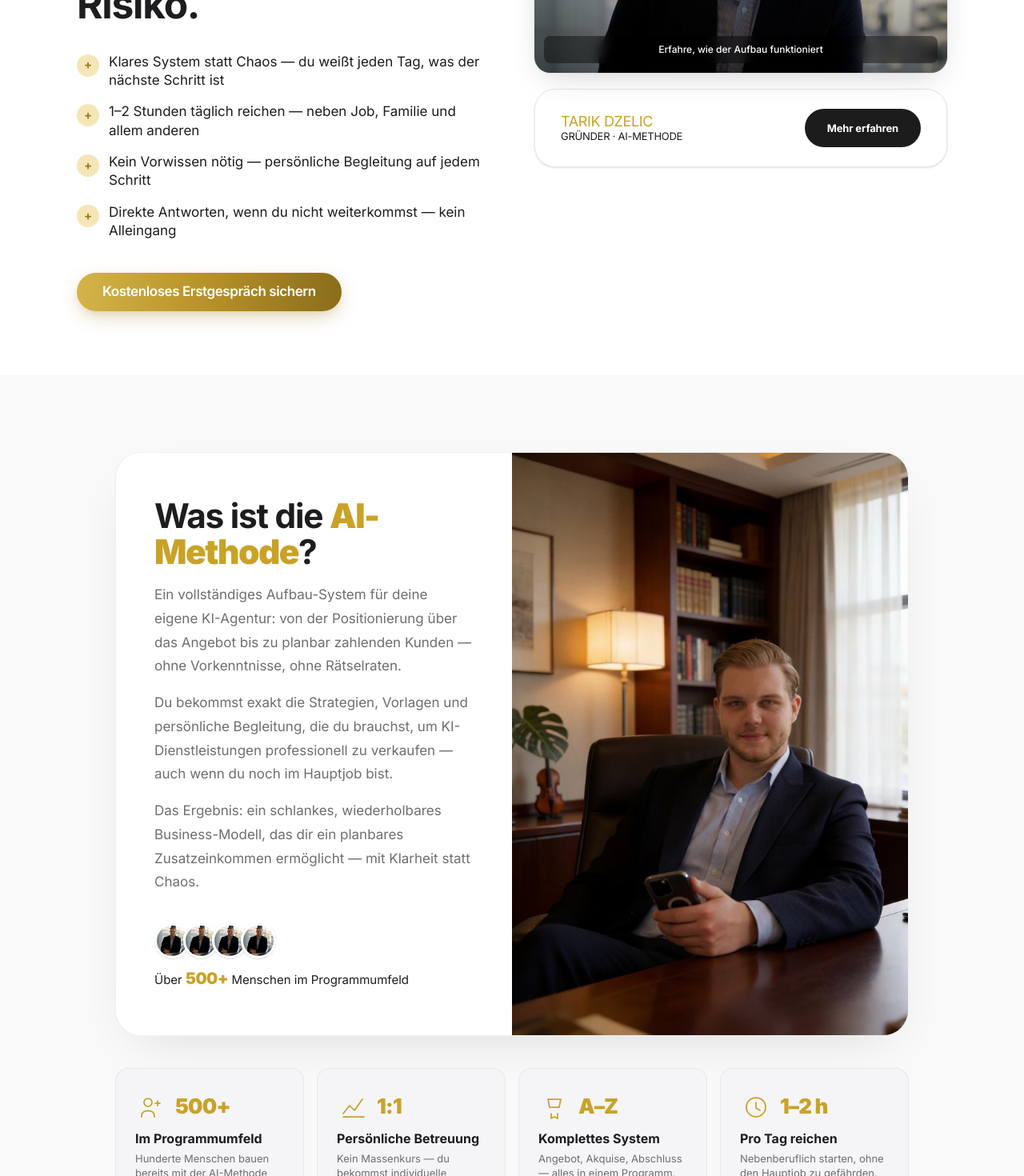
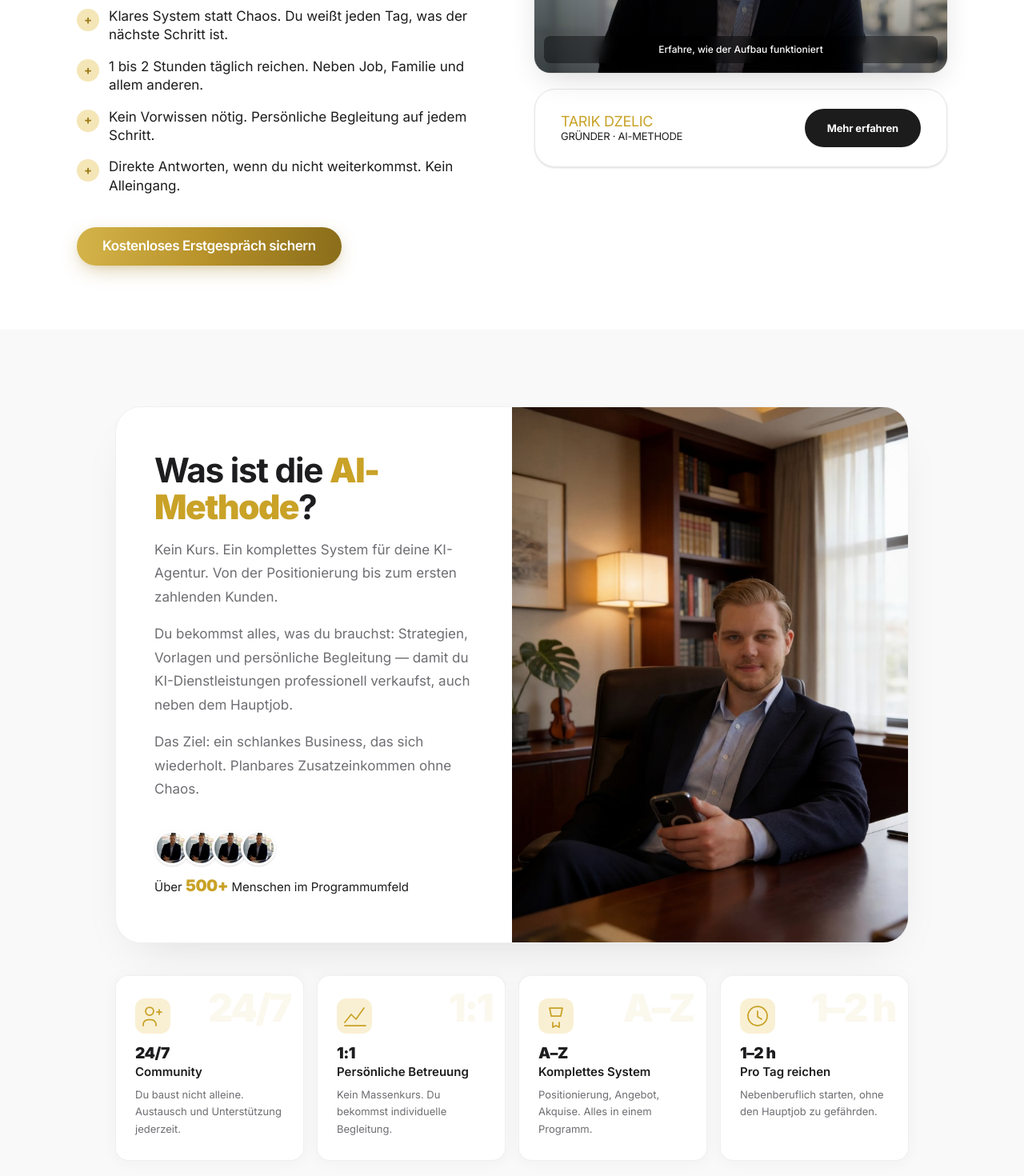
Before and after one commit to AIMETHODE/ai-methode, a Next.js app: page / in a window 1280 px wide. Shown: the part 340-1810 px from the top of the page at 80% size. Built offline with nearby package versions, Linux system fonts and the light colour scheme; no server answers.

Commit message:
Textanpassungen: Hero, WhatIsMethod, Testimonials, Stat-Karten
Made-with: Cursor

```diff
--- a/components/landing/Hero.tsx
+++ b/components/landing/Hero.tsx
@@ -8,10 +8,10 @@ import { CTAButton } from "@/components/CTAButton";
 import { PlayTriangle } from "@/components/ui/PlayTriangle";
 
 const bullets = [
-  "Klares System statt Chaos — du weißt jeden Tag, was der nächste Schritt ist",
-  "1–2 Stunden täglich reichen — neben Job, Familie und allem anderen",
-  "Kein Vorwissen nötig — persönliche Begleitung auf jedem Schritt",
-  "Direkte Antworten, wenn du nicht weiterkommst — kein Alleingang",
+  "Klares System statt Chaos. Du weißt jeden Tag, was der nächste Schritt ist.",
+  "1 bis 2 Stunden täglich reichen. Neben Job, Familie und allem anderen.",
+  "Kein Vorwissen nötig. Persönliche Begleitung auf jedem Schritt.",
+  "Direkte Antworten, wenn du nicht weiterkommst. Kein Alleingang.",
 ];
 
 export function Hero() {
@@ -24,7 +24,7 @@ export function Hero() {
           transition={{ duration: 0.45 }}
         >
           <h1 className="font-sans text-[1.75rem] font-bold leading-[1.14] tracking-tight text-ink sm:text-5xl lg:text-[3.1rem]">
-            Deine <span className="text-gold-hero">KI-Agentur</span> 2026 —{" "}
+            Deine <span className="text-gold-hero">KI-Agentur</span> 2026{" "}
             nebenberuflich, ohne Risiko.
           </h1>
           <ul className="mt-8 space-y-4">
--- a/components/landing/TestimonialsAbsolventen.tsx
+++ b/components/landing/TestimonialsAbsolventen.tsx
@@ -23,7 +23,7 @@ export function TestimonialsAbsolventen() {
               Das sagen unsere <span className="text-gold">Teilnehmer</span>
             </>
           }
-          subtitle="Echte Menschen, echte Resultate \u2014 keine leeren Versprechen."
+          subtitle="Erfahrungen von Teilnehmern, die mit der AI-Methode gestartet sind."
         />
         <div className="mt-10 grid gap-4 sm:mt-12 sm:grid-cols-2 sm:gap-6">
           {items.map((x) => (
--- a/components/landing/WhatIsMethod.tsx
+++ b/components/landing/WhatIsMethod.tsx
@@ -9,21 +9,21 @@ const statCards: {
 }[] = [
   {
     icon: "users",
-    stat: "500+",
-    title: "Im Programmumfeld",
-    text: "Hunderte Menschen bauen bereits mit der AI-Methode auf.",
+    stat: "24/7",
+    title: "Community",
+    text: "Du baust nicht alleine. Austausch und Unterstützung jederzeit.",
   },
   {
     icon: "chart",
     stat: "1:1",
     title: "Persönliche Betreuung",
-    text: "Kein Massenkurs — du bekommst individuelle Begleitung.",
+    text: "Kein Massenkurs. Du bekommst individuelle Begleitung.",
   },
   {
     icon: "award",
     stat: "A–Z",
     title: "Komplettes System",
-    text: "Angebot, Akquise, Abschluss — alles in einem Programm.",
+    text: "Positionierung, Angebot, Akquise. Alles in einem Programm.",
   },
   {
     icon: "clock",
@@ -106,6 +106,9 @@ function StatIcon({ type }: { type: (typeof statCards)[number]["icon"] }) {
   );
 }
 
+const avatarColors = ["#b8922a", "#6b7280", "#3b82a0", "#a16b3d"];
+const avatarInitials = ["JK", "SR", "LM", "DF"];
+
 /** Eine Spaltenbreite: obere Karte und untere 4 Karten exakt gleich breit (Referenz). */
 const CONTENT = "mx-auto w-full max-w-[1040px]";
 
@@ -124,18 +127,17 @@ export function WhatIsMethod() {
                 </h2>
                 <div className="hero-inter-card mt-4 space-y-4 text-[16px] font-normal leading-[1.72] text-ink-muted antialiased sm:text-[17px] sm:leading-[1.75]">
                   <p>
-                    Ein vollständiges Aufbau-System für deine eigene KI-Agentur: von der
-                    Positionierung über das Angebot bis zu planbar zahlenden Kunden — ohne
-                    Vorkenntnisse, ohne Rätselraten.
+                    Kein Kurs. Ein komplettes System für deine KI-Agentur.
+                    Von der Positionierung bis zum ersten zahlenden Kunden.
                   </p>
                   <p>
-                    Du bekommst exakt die Strategien, Vorlagen und persönliche Begleitung,
-                    die du brauchst, um KI-Dienstleistungen professionell zu verkaufen — auch
-                    wenn du noch im Hauptjob bist.
+                    Du bekommst alles, was du brauchst: Strategien, Vorlagen und persönliche
+                    Begleitung — damit du KI-Dienstleistungen professionell verkaufst,
+                    auch neben dem Hauptjob.
                   </p>
                   <p>
-                    Das Ergebnis: ein schlankes, wiederholbares Business-Modell, das dir
-                    ein planbares Zusatzeinkommen ermöglicht — mit Klarheit statt Chaos.
+                    Das Ziel: ein schlankes Business, das sich wiederholt.
+                    Planbares Zusatzeinkommen ohne Chaos.
                   </p>
                 </div>
                 <div className="mt-8 flex flex-wrap items-center gap-3 sm:mt-9">
@@ -188,16 +190,17 @@ export function WhatIsMethod() {
           {statCards.map((c) => (
             <div
               key={c.title}
-              className="flex flex-col rounded-2xl border border-black/[0.06] bg-canvas-muted px-5 py-5 text-left shadow-none sm:px-6 sm:py-7"
+              className="group relative flex flex-col overflow-hidden rounded-2xl border border-black/[0.06] bg-white px-5 py-6 text-left shadow-[0_2px_20px_rgba(0,0,0,0.04)] transition-shadow hover:shadow-[0_6px_28px_rgba(0,0,0,0.08)] sm:px-6 sm:py-7"
             >
-              <div className="flex items-center gap-2.5">
+              <div className="absolute right-4 top-4 font-sans text-[2.5rem] font-black leading-none tracking-tighter text-gold/[0.08] sm:text-[3rem]">
+                {c.stat}
+              </div>
+              <div className="flex h-10 w-10 items-center justify-center rounded-xl bg-[#f5e6b8]/60 sm:h-11 sm:w-11">
                 <StatIcon type={c.icon} />
-                <span className="font-sans text-[1.35rem] font-black leading-[0.95] tracking-[-0.03em] text-gold sm:text-[1.5rem] lg:text-[1.625rem]">
-                  {c.stat}
-                </span>
               </div>
-              <p className="mt-2 text-[15px] font-bold leading-snug text-ink sm:text-[16px]">{c.title}</p>
-              <p className="mt-1.5 text-xs leading-relaxed text-ink-muted sm:text-[13px] sm:leading-snug">
+              <p className="mt-3 text-[1.1rem] font-black leading-tight tracking-tight text-ink sm:text-[1.2rem]">{c.stat}</p>
+              <p className="mt-0.5 text-[14px] font-semibold leading-snug text-ink sm:text-[15px]">{c.title}</p>
+              <p className="mt-2 text-[12px] leading-relaxed text-ink-muted sm:text-[13px]">
                 {c.text}
               </p>
             </div>
```
